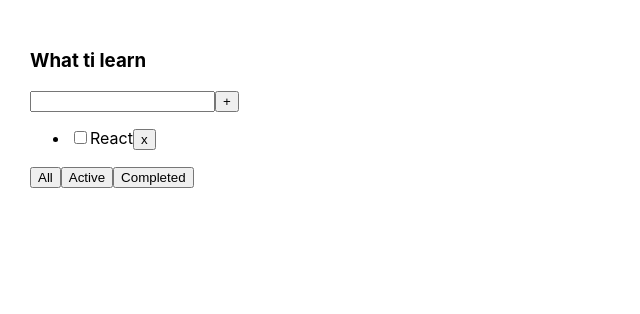
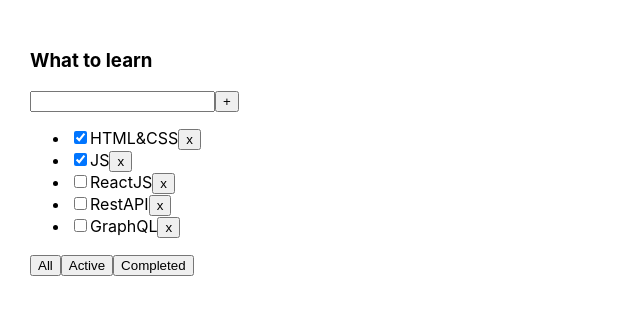
Before and after one commit to Pavel5284/Todolist, a React (Create React App) app: page / in a window 1280 px wide. Shown: the top 314 px of the page, without its empty margins (0-640 px from the left). Built offline with nearby package versions, Linux system fonts and the light colour scheme.

Commit message:
add input

```diff
--- a/src/App.tsx
+++ b/src/App.tsx
@@ -1,45 +1,56 @@
 import React, {useState} from 'react';
 import './App.css';
-import {TaskPropsType, Todolist} from "./Todolist";
+import {Todolist} from "./Todolist";
+import {v1} from "uuid";
 
-export type FilterValueType = "all" | "completed" | "active";
+export type FilterValueType = "all" | "active" | "completed";
 
-const App = () => {
+function App() {
 
-    let [tasks, setTasks] = useState<Array<TaskPropsType>>([
-        {id: 1, title: "CSS", isDone: true},
-        {id: 2, title: "JS", isDone: true},
-        {id: 3, title: "React", isDone: false}
-    ]);
-    let [filter, setFilter] = useState<FilterValueType>("active");
+    let [tasks, setTasks] = useState( [
+        {id: v1(), title: "HTML&CSS", isDone: true},
+        {id: v1(), title: "JS", isDone: true},
+        {id: v1(), title: "ReactJS", isDone: false},
+        {id: v1(), title: "RestAPI", isDone: false},
+        {id: v1(), title: "GraphQL", isDone: false}
+    ])
 
-    function removeTask(id:number) {
-        let filteredTasks = tasks.filter(t => t.id !== id)
-        setTasks(filteredTasks)
-    };
-
-    function changeFilter(value: FilterValueType) {
-        setFilter(value);
+    const addTask = (title:string) => {
+        let task={id: v1(), title: title, isDone: false};
+        let newTasks = [task, ...tasks];
+        setTasks(newTasks);
     }
 
-    let tasksForTodolist = tasks;
-    if (filter ==="completed"){
-        tasksForTodolist = tasks.filter(t => t.isDone === true);
-    }
-    if (filter === "active"){
-        tasksForTodolist = tasks.filter(t => t.isDone === false);
+    const removeTasks = (id: string) => {
+        let filteredTasks = tasks.filter(t => t.id !== id);
+        setTasks(filteredTasks);
     }
 
+    let [filter, setFilter] = useState<FilterValueType>("all");
+
+    let tasksForTudulist = tasks;
+
+    if (filter === "active") {
+        tasksForTudulist = tasks.filter(t => t.isDone === false);
+    }
+    if (filter === "completed") {
+        tasksForTudulist= tasks.filter(t => t.isDone === true);
+    }
+
+    function changeFilter (value: FilterValueType)  {
+        setFilter(value)
+    }
 
     return (
         <div className="App">
-       <Todolist
-           title="What ti learn"
-           tasks={tasksForTodolist}
-           removeTask={removeTask}
-           changeFilter={changeFilter}
-       />
-</div>
+            <Todolist title="What to learn"
+                      tasks={tasksForTudulist}
+                      removeTask={removeTasks}
+                      changeFilter={changeFilter}
+                      addTask={addTask}
+            />
+
+        </div>
     );
 }
 
--- a/src/Todolist.tsx
+++ b/src/Todolist.tsx
@@ -1,45 +1,71 @@
-import React from "react";
+import React, {ChangeEvent, KeyboardEvent, useState} from "react";
 import {FilterValueType} from "./App";
 
- export type TaskPropsType = {
-    id: number
+type TaskType = {
+    id: string
     title: string
     isDone: boolean
 }
 
-type TodolistPropsType = {
-    title: string
-    tasks: Array<TaskPropsType>
-    removeTask: (id: number) => void
+type PropsType = {
+    title:string
+    tasks: Array<TaskType>
+    removeTask: (taskId: string) => void
     changeFilter: (value: FilterValueType) => void
+    addTask: (title:string) => void
 }
 
-export const Todolist=  (props: TodolistPropsType) =>  {
-    debugger
+export const Todolist = (props: PropsType) => {
+
+    let [title, setTitle] = useState("")
+
+    const addTask = () => {
+        props.addTask(title);
+        setTitle("")
+    }
+
+    const onChangeHandler = (e:ChangeEvent<HTMLInputElement>) => {
+        setTitle(e.currentTarget.value)
+    }
+
+    const onKeyPressHandler = (e: KeyboardEvent<HTMLInputElement>) => {
+        if(e.charCode === 13) {
+        addTask()
+        }
+    }
+
+    const onAllClickHandler = () => props.changeFilter("all");
+    const onActiveClickHandler = () => props.changeFilter("active");
+    const onCompletedClickHandler = () => props.changeFilter("completed");
+
     return (
         <div>
             <h3>{props.title}</h3>
             <div>
-                <input/>
-                <button>+</button>
+                <input value={title}
+                       onChange={onChangeHandler}
+                        onKeyPress={onKeyPressHandler}
+                />
+                <button onClick={addTask}>+</button>
             </div>
             <ul>
-                {props.tasks.map((t) =>{
-                    return (
-                    <li><input type="checkbox" checked={t.isDone}></input>
-                        <span>{t.title}</span>
-                        <button onClick={() => {props.removeTask(t.id)}}>x</button>
-                </li>
-                )
-                })}
-
+                {
+                    props.tasks.map(t => {
+                        const onClickHandler = () => props.removeTask(t.id)
+                    return  <li key={t.id}>
+                            <input type="checkbox" checked={t.isDone}/>
+                            <span>{t.title}</span>
+                            <button onClick={onClickHandler }>x</button>
+                        </li>
+                        }
+                    )}
 
 
             </ul>
             <div>
-                <button onClick={() => {props.changeFilter("all")}}>All</button>
-                <button onClick={() => {props.changeFilter("active")}}>Active</button>
-                <button onClick={() => {props.changeFilter("completed")}}>Completed</button>
+                <button onClick={onAllClickHandler}>All</button>
+                <button onClick={onActiveClickHandler}>Active</button>
+                <button onClick={onCompletedClickHandler}>Completed</button>
             </div>
         </div>
     )
```
Also changed, not shown: 1 other file (tests, documents, lock files or other folders).
